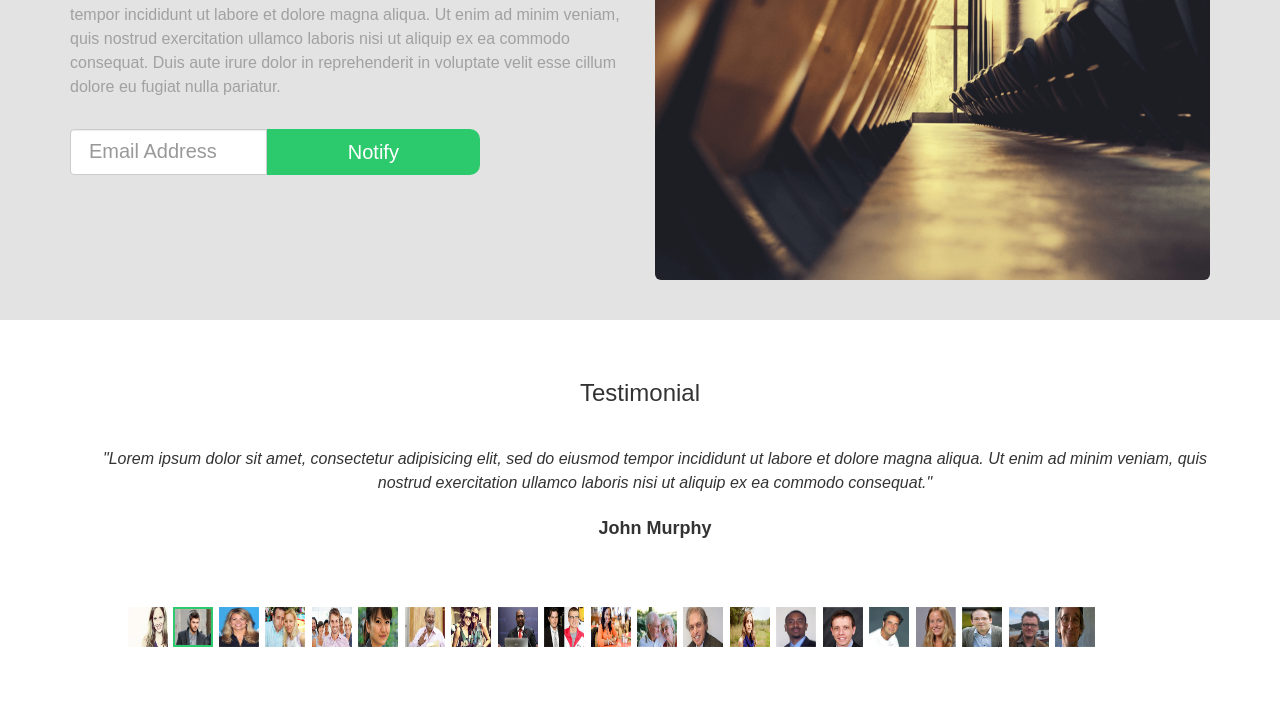
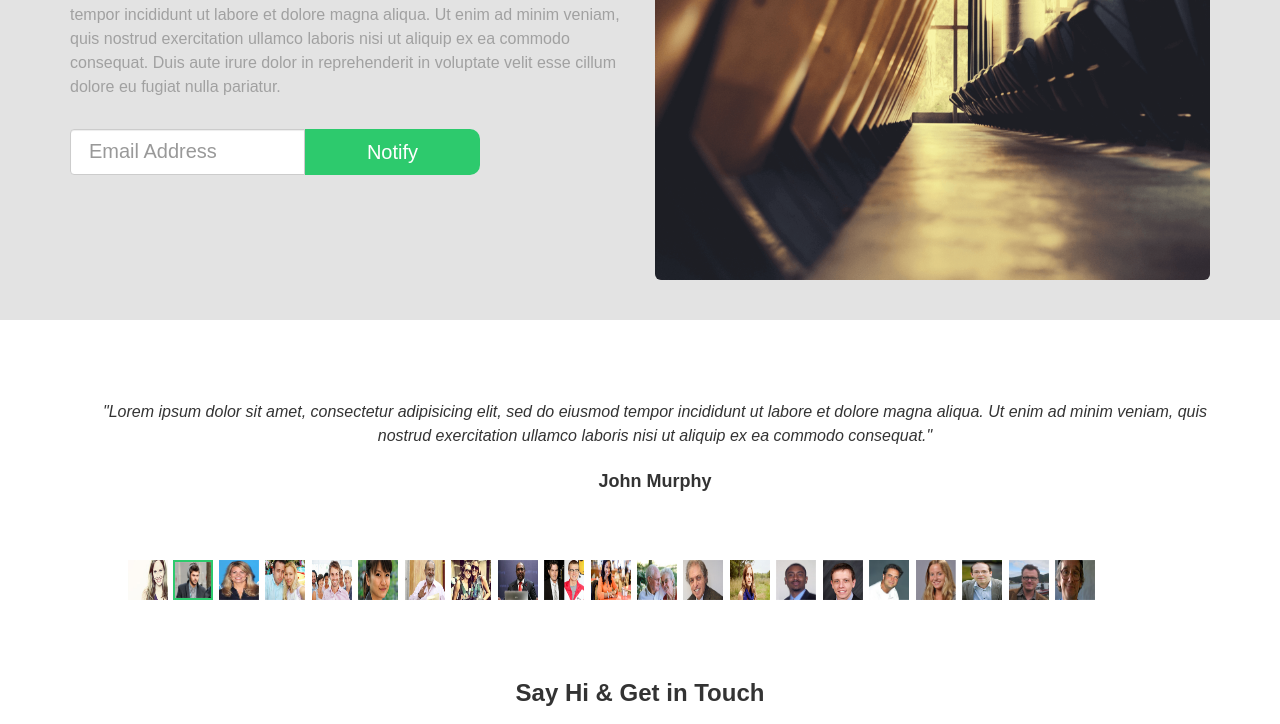
Before and after one commit to loiho617/kax, a plain HTML site: page index.html in a window 1280 px wide. Shown: the part 1120-1844 px from the top of the page. Drawn offline with nearby package versions, Linux system fonts and the light colour scheme.

Commit message:
hide testimonial

```diff
--- a/index.html
+++ b/index.html
@@ -66,8 +66,8 @@
             <p class="grey_text">Lorem ipsum dolor sit amet, consectetur adipisicing elit, sed do eiusmod tempor incididunt ut labore et dolore magna aliqua. Ut enim ad minim veniam, quis nostrud exercitation ullamco laboris nisi ut aliquip ex ea commodo consequat. Duis aute irure dolor in reprehenderit in voluptate velit esse cillum dolore eu fugiat nulla pariatur.</p>
             <div>
               <form>
-                <input type="email" class="form-control col-sm-12" id="notify_email_input" placeholder="Email Address">
-                <button type="button" class="btn notify_btn col-sm-12">Notify</button>
+                <input type="email" class="form-control col-md-8 col-sm-12" id="notify_email_input" placeholder="Email Address">
+                <button type="button" class="btn notify_btn col-md-8 col-sm-12">Notify</button>
               </form>
             </div>
           </div>
@@ -83,9 +83,7 @@
       <div class="container">
         <div class="row">
           <div class="col-md-12">
-            <h3 class="visible-xs-*">
-              Testimonial
-            </h3>
+            <h3 class="visible-xs-* hidden-md hidden-lg">Testimonial</h3>
             <div class="container">
           	  <div class="carousel slide article-slide" id="myCarousel">
                 <div class="carousel-inner cont-slider">
```
